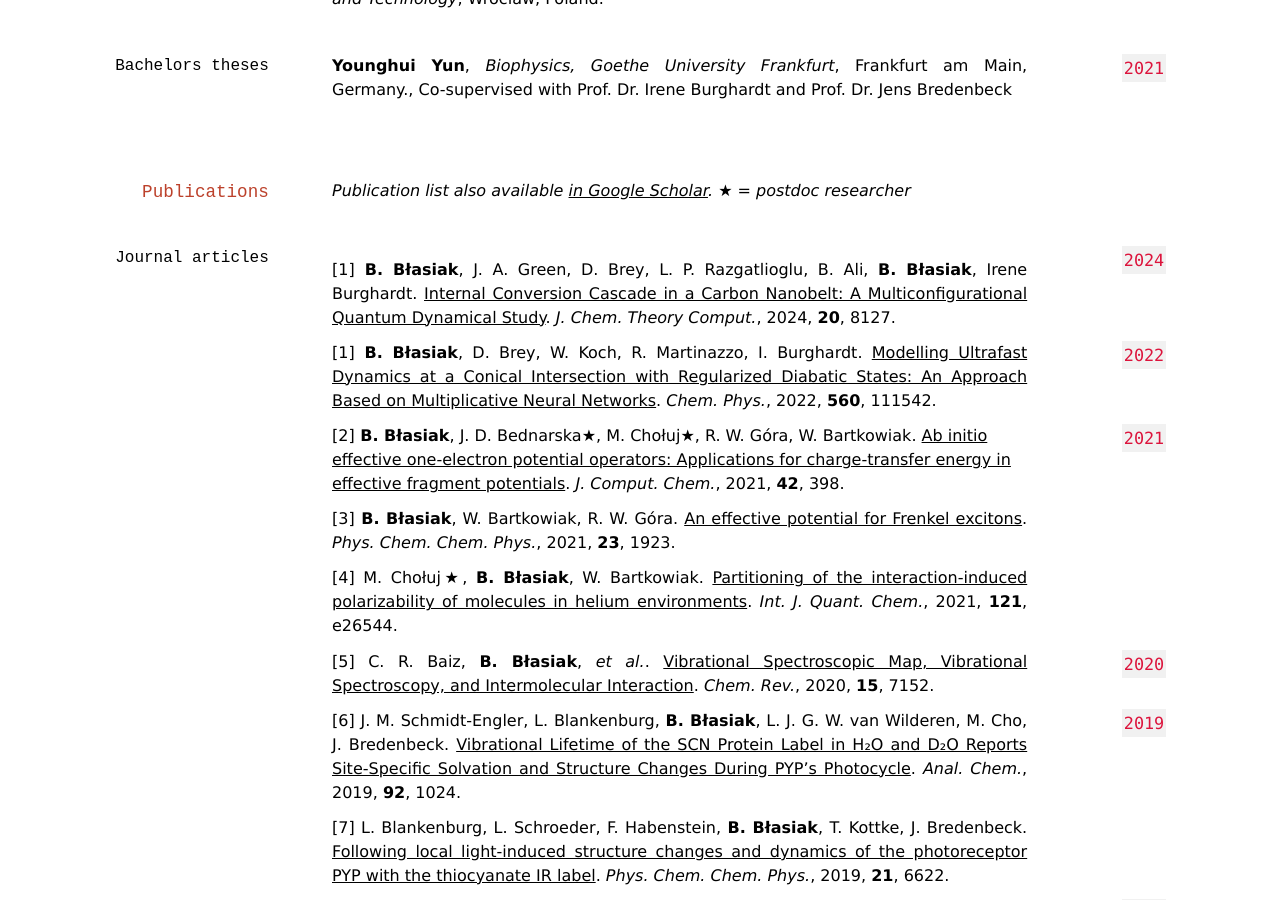
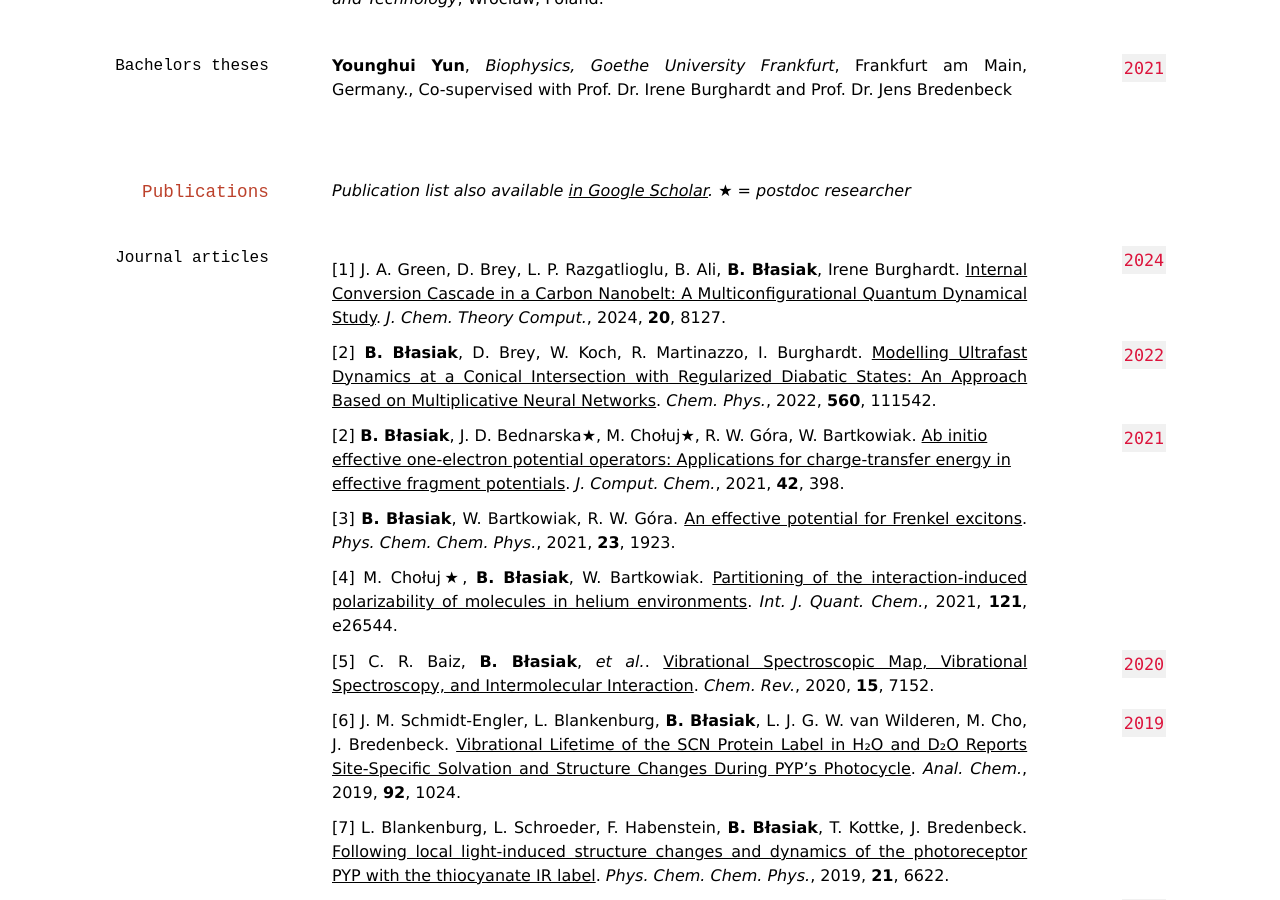
Before and after one commit to globulion/globulion.github.io, a Jekyll site: the page built from cv.md, in a window 1280 px wide and 900 px high, scrolled down 2977 px. Built offline with Jekyll 4.4.1, drawn with Linux system fonts in a browser that asks for light colours; nearby versions of some CDN libraries; a style sheet for code colours, icons or effects is not loaded.

Commit message:
Bugs corrected

```diff
--- a/cv.md
+++ b/cv.md
@@ -265,15 +265,14 @@ Frankfurt am Main, Germany., Co-supervised with Prof. Dr. Irene Burghardt and Pr
 
 <p align="justify"><code class="language-plaintext highlighter-rouge">2024</code>
 
-<p align="justify">[1]<strong> B. Błasiak</strong>,
-J. A. Green, D. Brey, L. P. Razgatlioglu, B. Ali, <strong> B. Błasiak</strong>, Irene Burghardt.
+<p align="justify">[1] J. A. Green, D. Brey, L. P. Razgatlioglu, B. Ali, <strong> B. Błasiak</strong>, Irene Burghardt.
 <cite><a target="_blank" rel="noopener noreferrer" href="https://doi.org/10.1021/acs.jctc.4c00841">Internal Conversion Cascade in a Carbon Nanobelt: A Multiconfigurational Quantum Dynamical Study</a></cite>.
 <em>J. Chem. Theory Comput.</em>, 2024, <strong>20</strong>, 8127.</p>
 
 
 <p align="justify"><code class="language-plaintext highlighter-rouge">2022</code>
 
-<p align="justify">[1]<strong> B. Błasiak</strong>, D. Brey, W. Koch, R. Martinazzo, I. Burghardt.
+<p align="justify">[2]<strong> B. Błasiak</strong>, D. Brey, W. Koch, R. Martinazzo, I. Burghardt.
 <cite><a target="_blank" rel="noopener noreferrer" href="https://doi.org/10.1016/j.chemphys.2022.111542">Modelling Ultrafast Dynamics at a Conical Intersection with Regularized Diabatic States: An Approach Based on Multiplicative Neural Networks</a></cite>.
 <em>Chem. Phys.</em>, 2022, <strong>560</strong>, 111542.</p>
 
```
